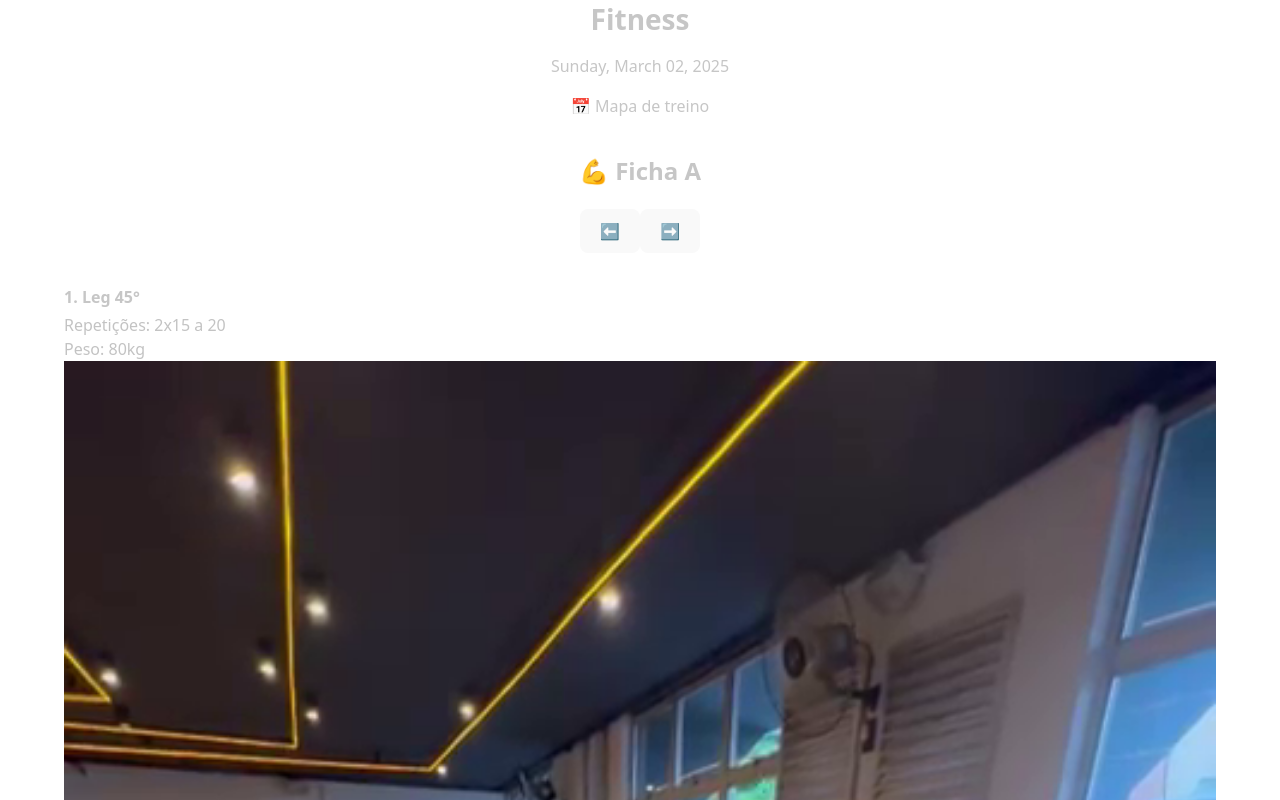
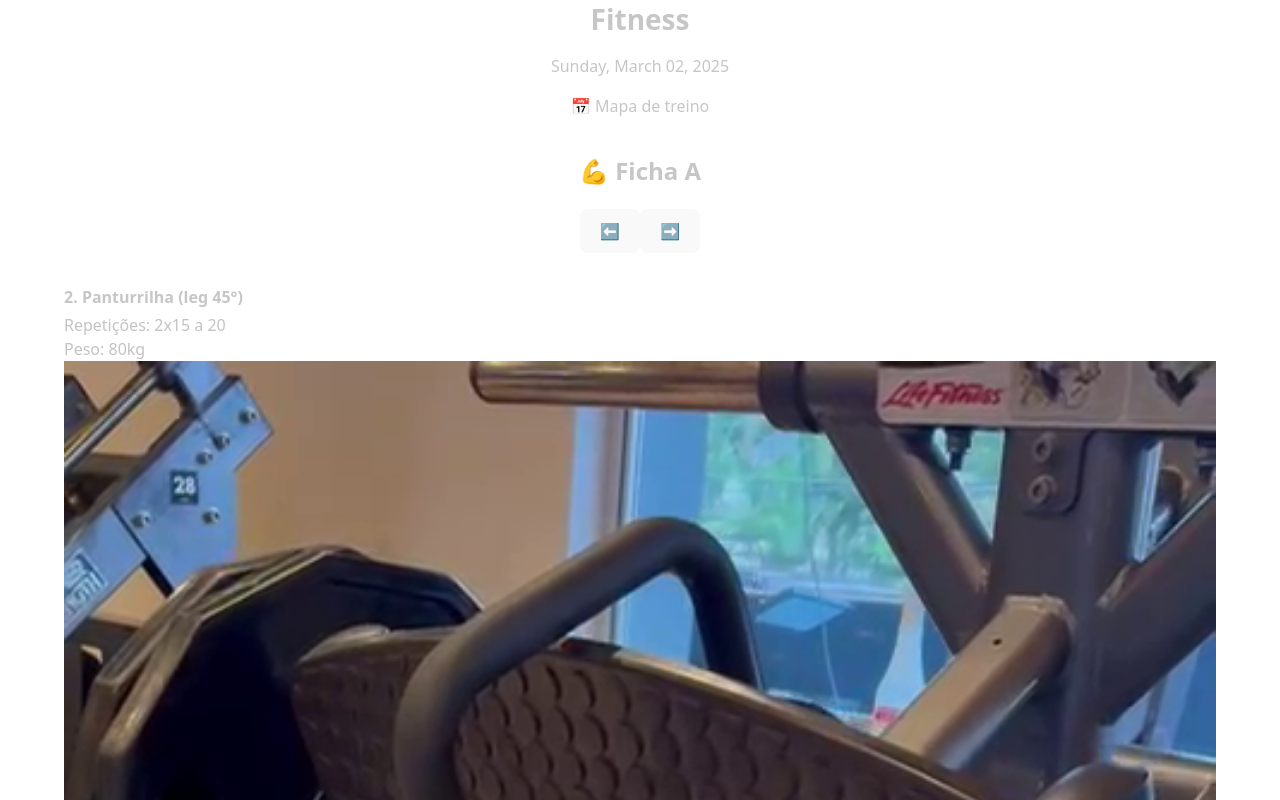
Before and after one commit to guilherme-lacerda-ribeiro/fitness, a React (Vite) app: page / in a window 1280 px wide. Shown: the top 800 px of the page. Built offline with nearby package versions, Linux system fonts and the light colour scheme.

Commit message:
slides with transform translateX instead of display for a smooth transition

```diff
--- a/src/components/Workout/index.jsx
+++ b/src/components/Workout/index.jsx
@@ -23,8 +23,8 @@ const Workout = () => {
           <h2>💪 {workout.plan}</h2>
           <button onClick={prevSlide}>⬅️</button>
           <button onClick={nextSlide}>➡️</button>
-          <ol className="slides">
-            <Plan exercises={workout.exercises} actualIdxSlide={actualIdxSlide}/>
+          <ol className="slides" style={{transform: `translateX(-${actualIdxSlide*100}%)`}}>
+            <Plan exercises={workout.exercises}/>
           </ol>
         </section>
       ))}
--- a/src/slider.css
+++ b/src/slider.css
@@ -12,8 +12,4 @@
 .slide {
   min-width: 100%;
   box-sizing: border-box;
-  display: none;
 }
-.active {
-  display: block;
-}
```
